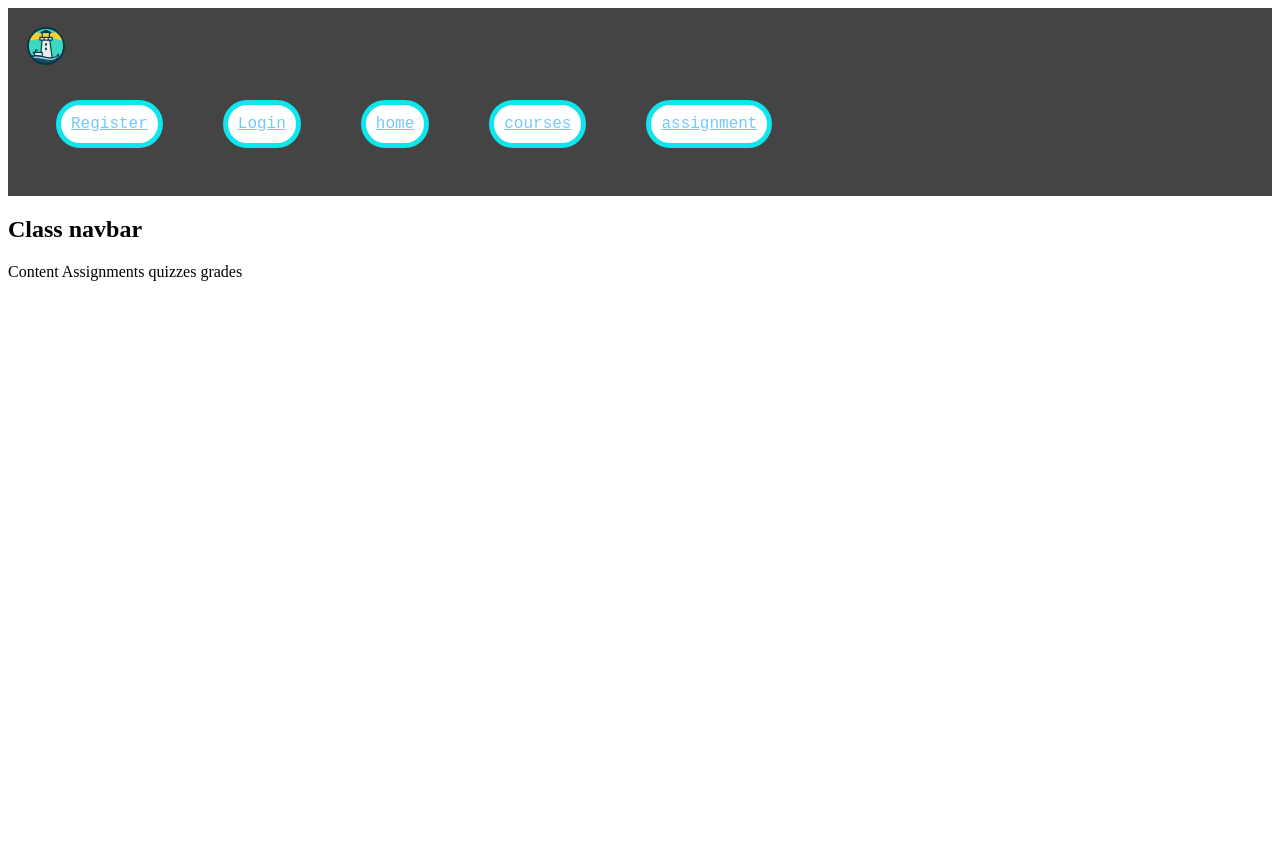
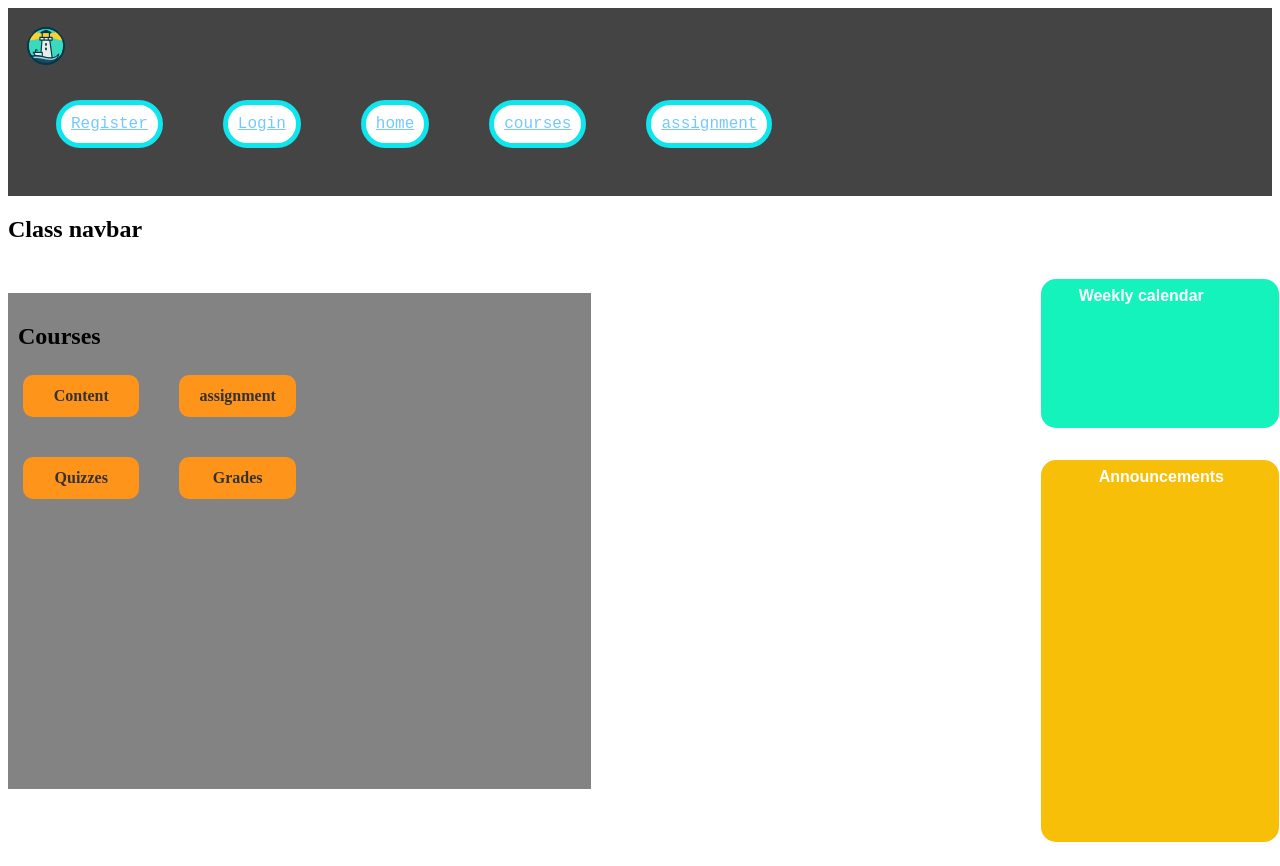
Before and after one commit to LUGC-PeerPort/PeerPort-Frontend, an Angular app: page /course in a window 1280 px wide. Before the commit the page ends 800 px from the top, so only its background shows below. Built offline with nearby package versions, Linux system fonts and the light colour scheme.

Commit message:
updated assignment formatting to work fully. made home, courses and assignments to link to one another within their own respective pages

```diff
--- a/src/app/components/assignment/assignment.component.css
+++ b/src/app/components/assignment/assignment.component.css
@@ -3,6 +3,9 @@
 
 }
 
+.whole-page{
+  display: flex;
+}
 .collapsible-content {
 max-height: 0;
   overflow: hidden;
--- a/src/app/components/assignment/assignment.component.html
+++ b/src/app/components/assignment/assignment.component.html
@@ -1,5 +1,5 @@
-<Section>
-
+<Section class="whole-page">
+<div class="left-page">
   <p> click each assignment to open its description</p>
   <div class="page-content">
     <input type="checkbox" id="toggle-box" class="toggle-checkbox">
@@ -9,7 +9,11 @@
     </div>
     <!-- </div>  -->
     <div class="collapsible-content">
-  <p>Lorem ipsum dolor sit amet, consectetur adipiscing elit, sed do eiusmod tempor incididunt ut labore et dolore magna aliqua. Ut enim ad minim veniam, quis nostrud exercitation ullamco laboris nisi ut aliquip ex ea commodo consequat. Duis aute irure dolor in reprehenderit in voluptate velit esse cillum dolore eu fugiat nulla pariatur. Excepteur sint occaecat cupidatat non proident, sunt in culpa qui officia deserunt mollit anim id est laborum.</p>
+      <p>Lorem ipsum dolor sit amet, consectetur adipiscing elit, sed do eiusmod tempor incididunt ut labore et dolore
+        magna aliqua. Ut enim ad minim veniam, quis nostrud exercitation ullamco laboris nisi ut aliquip ex ea commodo
+        consequat. Duis aute irure dolor in reprehenderit in voluptate velit esse cillum dolore eu fugiat nulla
+        pariatur. Excepteur sint occaecat cupidatat non proident, sunt in culpa qui officia deserunt mollit anim id est
+        laborum.</p>
     </div>
 
 
@@ -20,7 +24,11 @@
     </div>
 
     <div class="collapsible-content1">
-  <p>Lorem ipsum dolor sit amet, consectetur adipiscing elit, sed do eiusmod tempor incididunt ut labore et dolore magna aliqua. Ut enim ad minim veniam, quis nostrud exercitation ullamco laboris nisi ut aliquip ex ea commodo consequat. Duis aute irure dolor in reprehenderit in voluptate velit esse cillum dolore eu fugiat nulla pariatur. Excepteur sint occaecat cupidatat non proident, sunt in culpa qui officia deserunt mollit anim id est laborum.</p>
+      <p>Lorem ipsum dolor sit amet, consectetur adipiscing elit, sed do eiusmod tempor incididunt ut labore et dolore
+        magna aliqua. Ut enim ad minim veniam, quis nostrud exercitation ullamco laboris nisi ut aliquip ex ea commodo
+        consequat. Duis aute irure dolor in reprehenderit in voluptate velit esse cillum dolore eu fugiat nulla
+        pariatur. Excepteur sint occaecat cupidatat non proident, sunt in culpa qui officia deserunt mollit anim id est
+        laborum.</p>
     </div>
 
 
@@ -31,7 +39,11 @@
     </div>
 
     <div class="collapsible-content2">
-  <p>Lorem ipsum dolor sit amet, consectetur adipiscing elit, sed do eiusmod tempor incididunt ut labore et dolore magna aliqua. Ut enim ad minim veniam, quis nostrud exercitation ullamco laboris nisi ut aliquip ex ea commodo consequat. Duis aute irure dolor in reprehenderit in voluptate velit esse cillum dolore eu fugiat nulla pariatur. Excepteur sint occaecat cupidatat non proident, sunt in culpa qui officia deserunt mollit anim id est laborum.</p>
+      <p>Lorem ipsum dolor sit amet, consectetur adipiscing elit, sed do eiusmod tempor incididunt ut labore et dolore
+        magna aliqua. Ut enim ad minim veniam, quis nostrud exercitation ullamco laboris nisi ut aliquip ex ea commodo
+        consequat. Duis aute irure dolor in reprehenderit in voluptate velit esse cillum dolore eu fugiat nulla
+        pariatur. Excepteur sint occaecat cupidatat non proident, sunt in culpa qui officia deserunt mollit anim id est
+        laborum.</p>
     </div>
 
 
@@ -42,7 +54,12 @@
     </div>
 
     <div class="collapsible-content3">
-  <p>Lorem ipsum dolor sit amet, consectetur adipiscing elit, sed do eiusmod tempor incididunt ut labore et dolore magna aliqua. Ut enim ad minim veniam, quis nostrud exercitation ullamco laboris nisi ut aliquip ex ea commodo consequat. Duis aute irure dolor in reprehenderit in voluptate velit esse cillum dolore eu fugiat nulla pariatur. Excepteur sint occaecat cupidatat non proident, sunt in culpa qui officia deserunt mollit anim id est laborum..</p>
+      <p>Lorem ipsum dolor sit amet, consectetur adipiscing elit, sed do eiusmod tempor incididunt ut labore et dolore
+        magna aliqua. Ut enim ad minim veniam, quis nostrud exercitation ullamco laboris nisi ut aliquip ex ea commodo
+        consequat. Duis aute irure dolor in reprehenderit in voluptate velit esse cillum dolore eu fugiat nulla
+        pariatur. Excepteur sint occaecat cupidatat non proident, sunt in culpa qui officia deserunt mollit anim id est
+        laborum..</p>
+    </div>
   </div>
   </div>
 
--- a/src/app/components/course/course.component.css
+++ b/src/app/components/course/course.component.css
@@ -0,0 +1,141 @@
+.course-grid{
+    /* display: flex; */
+    justify-content: left;
+    /* gap: 20px;
+    padding: 100px; */
+    border: 10px solid;
+    border-color:rgb(131, 131, 131);
+    background-color:rgb(131, 131, 131) ;
+    border-right: 90px solid ;
+    border-color:rgb(131, 131, 131);
+    /* margin-right:30% ;
+    margin-top:30px; */
+    margin: 30px 290px 0px 0px;
+    padding-bottom:275px;
+    padding-right:200px;
+   text-decoration:none;
+}
+.class-list {
+  display: grid;
+  /* flex-wrap:wrap; */
+  grid-template-columns: repeat(2, 1fr);
+  gap: 30px;
+  margin-top: 10px;
+
+}
+/* .class, .classx {
+  background-color: #e0e0ff;
+  padding: 10px;
+  border-radius: 8px;
+  text-align: center;
+  font-weight: bold;
+  text-decoration: none;
+  color: #333;
+} */
+.class, .classx {
+  display: inline-block;       /* Makes the link behave like a box */
+  background-color: #ff941b;   /* Light purple background */
+  padding: 12px 20px;          /* Internal spacing */
+  margin: 5px;                 /* Space between boxes */
+  border-radius: 10px;         /* Rounded corners */
+  text-decoration: none;       /* Removes underline */
+  color: #333;                 /* Text color */
+  font-weight: bold;
+  text-align: center;
+}
+
+/* .class {
+    display:inline-grid;
+    text-decoration:none;
+    border:5px solid white;
+
+}
+.classx{
+    text-decoration: none;
+} */
+.second-navbar{
+    display:flex;
+    justify-content: center;
+    align-items: center;
+    border:5px solid;
+    border-color:rgb(18, 49, 47);
+
+}
+.second-navbar #notifbtn {
+    justify-content: right;
+    align-items: right;
+}
+.sidebars{
+    display:grid;
+
+    justify-content:right;
+}
+.sidebar-link1{
+    font-family: "Montserrat", sans-serif;
+    color:rgb(255, 255, 255);
+    font-weight:bold;
+    white-space: nowrap;
+    border:8px solid;
+border-color:rgb(19, 243, 187);
+border-radius:15px;
+padding-right: -50px;
+padding-bottom:50%;
+background-color: rgb(19, 243, 187);
+padding-left:30px;
+margin-right: -3%;
+
+}
+.sidebar-link2{
+    font-family: "Montserrat", sans-serif;
+    color:rgb(255, 255, 255);
+    font-weight:bold;
+    border:8px solid;
+border-color:rgb(247, 191, 8);
+border-radius:15px;
+padding-right: 40px;
+padding-bottom:150%;
+background-color: rgb(247, 191, 8);
+padding-left:50px;
+margin-right: -3%;
+}
+
+
+
+.nav-link-two{
+  border:10px solid;
+  border-color:rgb(140, 141, 140);
+ background-color: rgb(14, 165, 175);
+ text-decoration:none;
+ font-family: "Saira", sans-serif;
+ color:#ffffff;
+ display:inline-table;
+ justify-content: center;
+ align-items:center;
+ margin:10px;
+}
+.nav-link-two:hover{
+font-size: 1.1em;
+border-color:rgb(177, 179, 177);
+color:black;
+background-color:rgb(19, 228, 243);
+transition:ease-in 0.3s;
+}
+
+.page-content{
+    display: flex;
+    justify-content:space-between;
+    align-items:flex-start;
+
+
+}
+.class, .classx {
+  display: inline-block;       /* Makes the link behave like a box */
+  background-color: #ff941b;   /* Light purple background */
+  padding: 12px 20px;          /* Internal spacing */
+  margin: 5px;                 /* Space between boxes */
+  border-radius: 10px;         /* Rounded corners */
+  text-decoration: none;       /* Removes underline */
+  color: #333;                 /* Text color */
+  font-weight: bold;
+  text-align: center;
+}
--- a/src/app/components/course/course.component.html
+++ b/src/app/components/course/course.component.html
@@ -1,9 +1,20 @@
 <section>
 <h1>Class navbar</h1>
-<div class="class-list">
-                    <a class="class" routerLink="/content"> Content </a>
-                    <a class="class" routerLink="/assignment"> Assignments </a>
-                    <a class="class" routerLink="/quizzes"> quizzes </a>
-                    <a class="class" routerLink="/grades"> grades</a>
+
+<div class="page-content">
+                <div class="course-grid" >
+                <h2>Courses</h2>
+                <div class="class-list">
+                    <a class="class" routerLink="/content"> <i></i>Content </a>
+                    <a class="class" routerLink="/assignments"><i class="bi bi-box-arrow-right"></i> assignment </a>
+                    <a class="class" routerLink="/quizzes"> <i></i>Quizzes </a>
+                    <a class="class" routerLink="/grades"><i></i> Grades </a>
                 </div>
-</section>
+                </div>
+
+                <div class="sidebars">
+                     <p class="sidebar-link1"> Weekly calendar </p>
+                    <p class="sidebar-link2"> Announcements </p>
+                    </div>
+                    </div>
+            </section>
--- a/src/app/components/course/course.component.ts
+++ b/src/app/components/course/course.component.ts
@@ -1,8 +1,8 @@
 import { Component } from '@angular/core';
-
+import { RouterLink } from '@angular/router';
 @Component({
   selector: 'app-course',
-  imports: [],
+  imports: [RouterLink],
   templateUrl: './course.component.html',
   styleUrl: './course.component.css'
 })
--- a/src/app/components/home/home.component.html
+++ b/src/app/components/home/home.component.html
@@ -14,7 +14,7 @@
                 </button>
             </li>
         </ul>
-        <div class="second-navbar" >
+                <div class="second-navbar" >
                     <a class="nav-link-two" routerLink="/calendar"><i class="bi bi-box-arrow-right"></i> calendar </a>
                     <a class="nav-link-two" routerLink="/help"><i class="bi bi-box-arrow-right"></i> help</a>
                     <a class="nav-link-two"><i class="bi bi-box-arrow-right"></i>profile</a>
@@ -24,11 +24,11 @@
                 <div class="course-grid">
                 <h2>Courses</h2>
                 <div class="class-list">
-                    <a class="class" routerLink="/class1"> Class1 </a>
-                    <a class="class" routerLink="/class2"> Class2 </a>
-                    <a class="class" routerLink="/class3"> Class3 </a>
-                    <a class="class" routerLink="/class4"> Class4 </a>
-                    <a class="class" routerLink="/class5"> Class5 </a>
+                    <a class="class" routerLink="/course"> Class1 </a>
+                    <a class="class" routerLink="/course"> Class2 </a>
+                    <a class="class" routerLink="/course"> Class3 </a>
+                    <a class="class" routerLink="/course"> Class4 </a>
+                    <a class="class" routerLink="/course"> Class5 </a>
                     <a class="classx" routerLink="/classx">+</a>
                 </div>
                 </div>
--- a/src/app/components/nav/nav.component.html
+++ b/src/app/components/nav/nav.component.html
@@ -31,3 +31,6 @@
     </div>
   </nav>
   </header>
+  <footer>
+
+  </footer>
```
Lines whose indentation alone changed are shown as unchanged.
